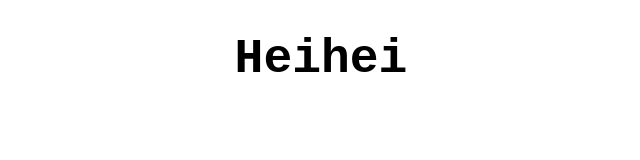
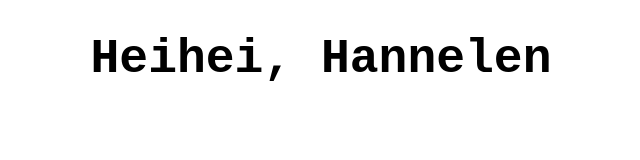
Before and after one commit to boyum/hannelen.com, a plain HTML site: page index.html in a window 1280 px wide. Shown: the whole page, without its empty margins (319-959 px from the left). Drawn offline with Linux system fonts and the light colour scheme.

Commit message:
change message

```diff
--- a/index.html
+++ b/index.html
@@ -22,6 +22,6 @@
     </style>
 </head>
 <body>
-    <h1>Heihei</h1>
+    <h1>Heihei, Hannelen</h1>
 </body>
 </html>
```
